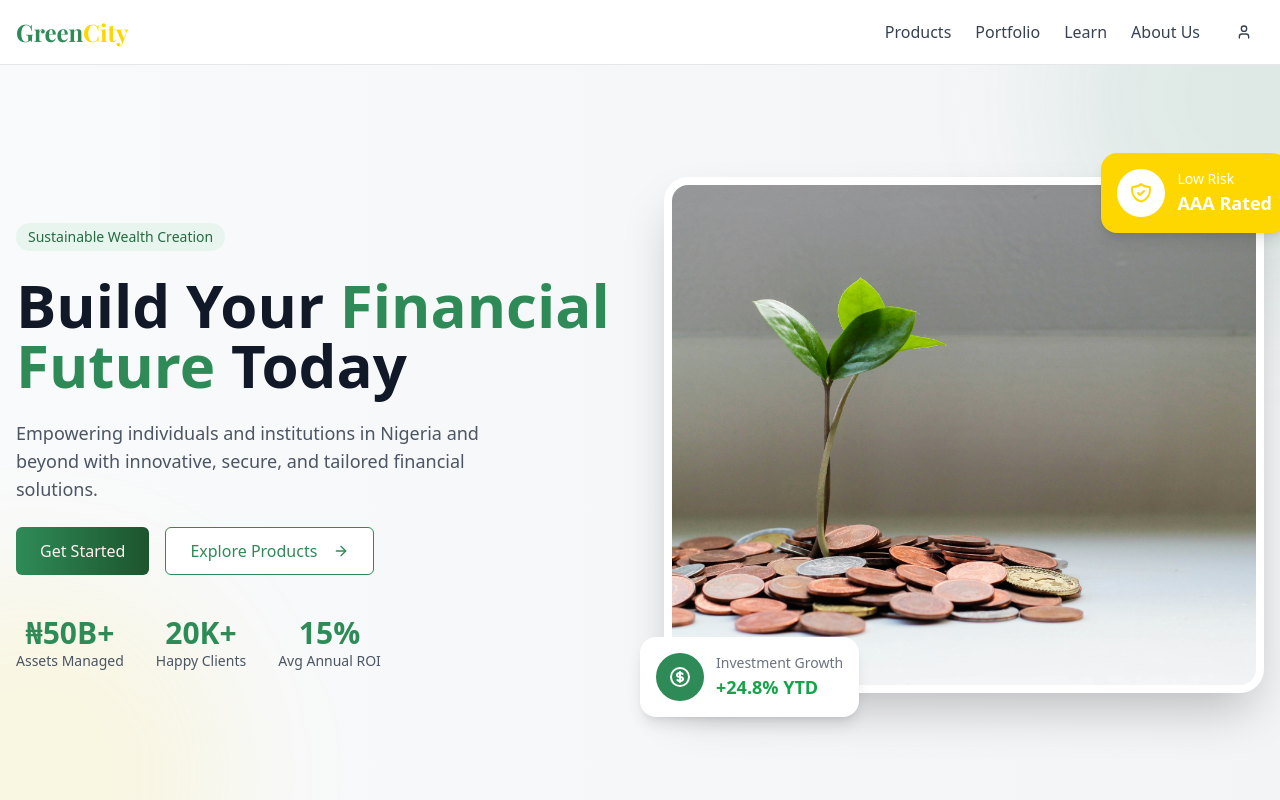
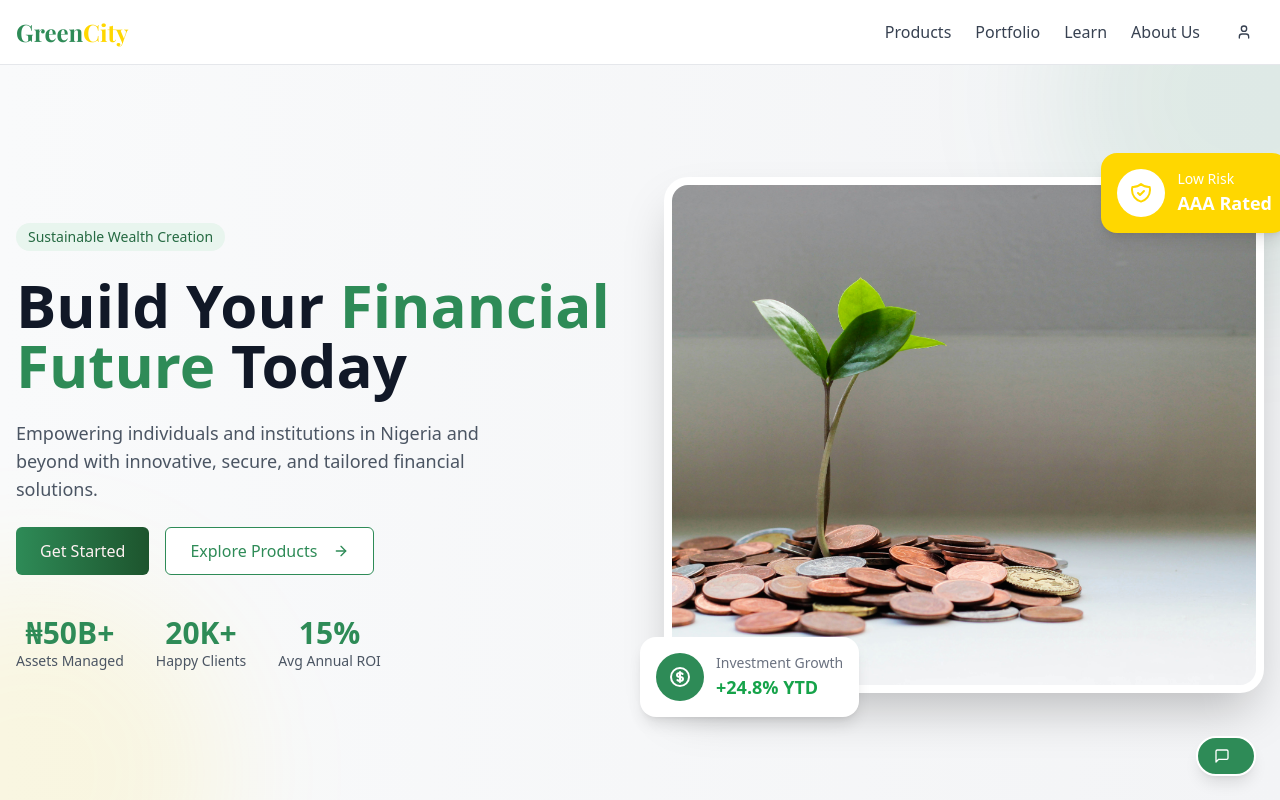
Before and after one commit to 10myttofficial/greencity-wealth-builder, a React (Vite) app: page / in a window 1280 px wide. Shown: the top 800 px of the page. Built offline with nearby package versions, Linux system fonts and the light colour scheme; a web font is replaced by a local one.

Commit message:
Fix: Homepage floating chat button visibility
Ensure the floating chat button is visible on the homepage.

```diff
--- a/src/components/chat/FloatingChatButton.tsx
+++ b/src/components/chat/FloatingChatButton.tsx
@@ -11,8 +11,7 @@ const FloatingChatButton = () => {
     <div className="fixed bottom-6 right-6 z-40">
       <Button
         onClick={() => navigate('/chat-support')}
-        variant="outline"
-        className="border-greencity-500 text-greencity-500 hover:bg-greencity-500 hover:text-white transition-all duration-300 group rounded-full p-4 shadow-lg flex items-center gap-2"
+        className="bg-greencity-500 text-white border-2 border-white hover:bg-greencity-600 transition-all duration-300 group rounded-full p-4 shadow-lg flex items-center gap-2"
       >
         <MessageSquare className="h-6 w-6" />
         <span className="font-medium overflow-hidden max-w-0 group-hover:max-w-xs transition-all duration-300 whitespace-nowrap">
--- a/src/pages/Index.tsx
+++ b/src/pages/Index.tsx
@@ -7,6 +7,7 @@ import ProductShowcase from '../components/home/ProductShowcase';
 import Features from '../components/home/Features';
 import Testimonials from '../components/home/Testimonials';
 import CtaSection from '../components/home/CtaSection';
+import FloatingChatButton from '../components/chat/FloatingChatButton';
 
 const Index = () => {
   return (
@@ -20,6 +21,7 @@ const Index = () => {
         <CtaSection />
       </main>
       <Footer />
+      <FloatingChatButton />
     </div>
   );
 };
```
